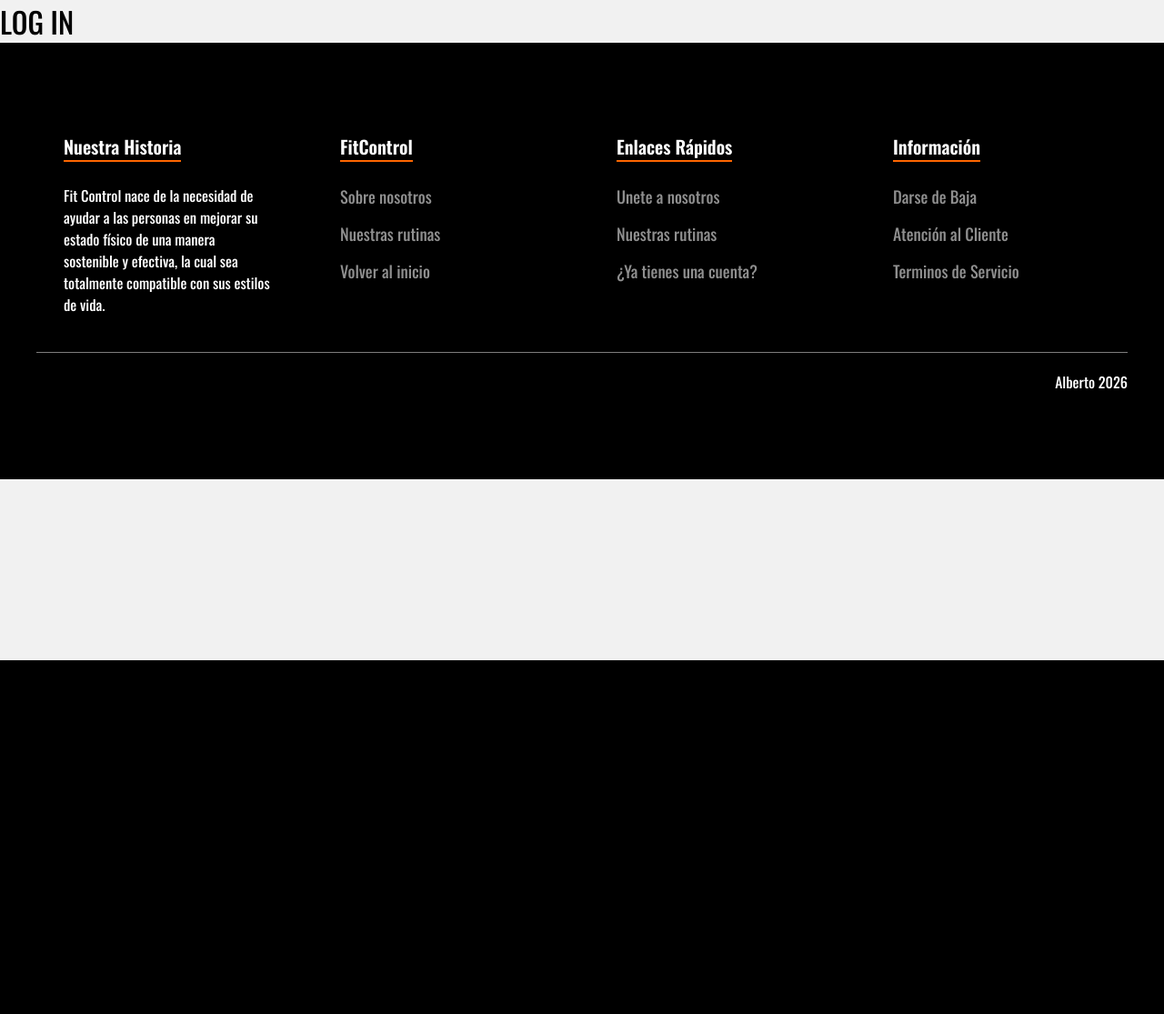
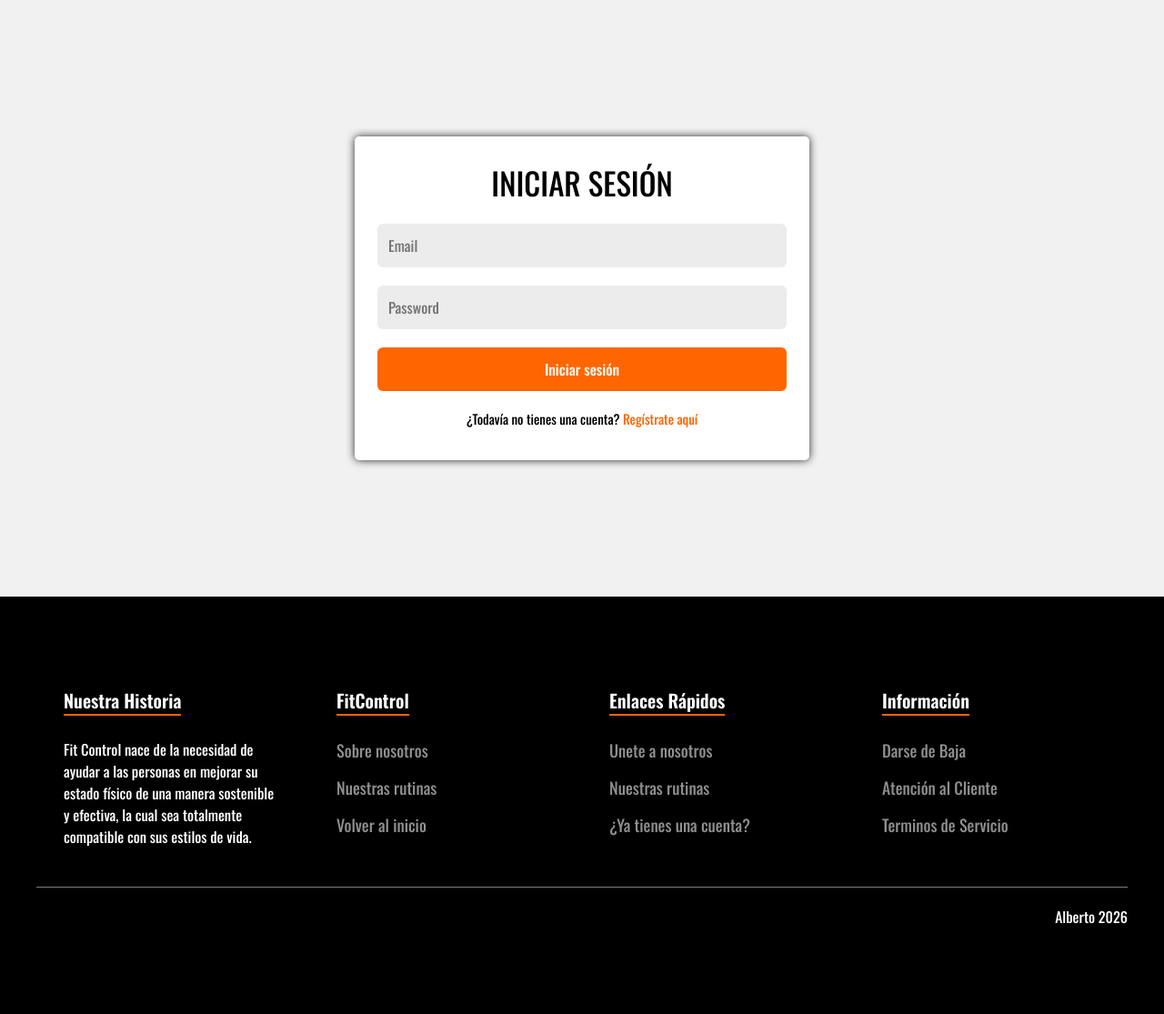
Before and after one commit to albertogonzalez2001/Mi_web_fitness, a PHP site: page /login.php in a window 1280 px wide. Shown: the part 74-1189 px from the top of the page at 91% size. Before the commit the page ends 800 px from the top, so only its background shows below. Run offline with PHP 8.4, Linux system fonts and the light colour scheme.

Commit message:
Se sigue trabajando en archivos principales como conexion.php, index, login, registro, entre otros, se eliminan archivos que estaban dentro del apartado de funciones porque se vuelve a reestructurar el CRUD y se añaden nuevos para las funciones que contendrán los formularios de registro y el login con todas las funciones del CRUD correspondientes.

```diff
--- a/contacto.php
+++ b/contacto.php
@@ -1,6 +1,5 @@
 <?php
-$title = "Página Principal - FitControl";
-require __DIR__ . '/Includes/conexion.php';
+$title = "Contacto | FitControl";
 include __DIR__ . '/Includes/header.php';
 ?>
 
--- a/css/estilos.css
+++ b/css/estilos.css
@@ -52,9 +52,7 @@ a {
     color: rgb(255, 255, 255);
 }
 
-
-
-@media(max-width:800px){
+@media(max-width:1000px){
     header{
         flex-direction: column;
     }
@@ -65,7 +63,10 @@ a {
     }
 }
 
+
 /*ESTILOS DEL CONTENIDO DE LAS PÁGINAS*/
+
+/*Estilos del index.php*/
 
 .section{
     min-height: 100vh;
@@ -121,6 +122,7 @@ a {
 
 /*Contenido de los articulos del index.php*/
 
+
 .article-section{
     /*border: 2px solid red;*/
     margin: 80px 150px;
@@ -138,6 +140,7 @@ a {
 .body-section{
     display: flex;
     justify-content: space-between;
+    gap: 32px;
 
 }
 
@@ -171,6 +174,106 @@ a {
     font-size: 18px;
 }
 
+@media(max-width: 1000px){
+
+    .section-header{
+        text-align: center;
+    }
+
+    .body-section{
+        flex-direction: column;
+        align-items: center;
+        gap: 20px;
+    }
+
+    .article{
+        width: 450px;
+
+    }
+
+}
+
+/*Estilos del registro.php*/
+
+.registro-main{
+    border: 2px solid red;
+    display: flex
+}
+
+
+/*Estilos del login.php*/
+
+.login-registro{
+    /*border: 2px solid red;*/
+    background-color: rgb(241, 241, 241);
+    display:flex;
+    justify-content: center;
+}
+
+.formulario-login-registro{
+    /*border: 2px solid rgb(240, 240, 240);*/
+    margin: 150px 0;
+    width: 100%;
+    max-width: 500px;
+    padding: 25px;
+    background-color: white;
+    border-radius: 5px;
+    box-shadow: 0 0 10px rgb(39, 39, 39)
+
+}
+
+.formulario-login-registro h2{
+    font-size: 34px;
+    text-align: center;
+    margin-bottom: 20px;
+}
+
+.formulario-login-registro input, select{
+    width: 100%;
+    padding: 12px;
+    background-color: rgb(236, 236, 236);
+    border-radius: 6px;
+    border: none;
+    outline: none;
+    font-size: 16px;
+    color: black;
+    margin-bottom: 20px;
+}
+
+.formulario-login-registro button{
+    width: 100%;
+    padding: 12px;
+    background-color: rgb(255, 102, 0);
+    border-radius: 6px;
+    border: none;
+    cursor: pointer;
+    font-size: 16px;
+    color: rgb(255, 255, 255);
+    font-weight: 500;
+    margin-bottom: 20px;
+    transition: 0.5s ease;
+
+}
+
+.formulario-login-registro button:hover{
+    background-color: rgb(236, 236, 236);
+    color: black;
+}
+
+.formulario-login-registro p{
+    font-size: 14.5px;
+    text-align: center;
+    margin-bottom: 10px;
+}
+
+.formulario-login-registro p a{
+    color: rgb(255, 102, 0);
+}
+
+.formulario-login-registro p a:hover{
+    color: black;
+    transition: all 0.3s ease;
+}
 
 
 
@@ -198,8 +301,9 @@ a {
 }
 
 .footer-links{
+    /*border: 2px solid red;*/
     color: white;
-    width: 24%;
+    width: 25%;
     padding: 0 30px;
 }
 
@@ -241,7 +345,7 @@ a {
     font-size: 16px;
 }
 
-@media(max-width:800px){
+@media(max-width:1000px){
     .footer-row{
         text-align: center;
     }
--- a/includes/conexion.php
+++ b/includes/conexion.php
@@ -1,4 +1,7 @@
 <?php
+
+function connectionDB(){
+
     //Variables de conexión
     $servidor = "localhost";
     $usuario = "root";
@@ -18,9 +21,13 @@ try {
         $usuario,
         $password,
         $db_options);
+
+        return $pdo;
+
     } catch (PDOException $e) {
         echo "Error de conexión a la base de datos: ", $e->getMessage();
         exit;
     }
+}
 
 ?>
--- a/includes/header.php
+++ b/includes/header.php
@@ -19,6 +19,6 @@
             <a href="/Mi_web_fitness/index.php">Página de inicio</a>
             <a href="/Mi_web_fitness/rutinas.php">Rutinas</a>
             <a href="/Mi_web_fitness/contacto.php">Contacto</a>
-            <a href="/Mi_web_fitness/registro.php">Registro</a>
+            <a href="/Mi_web_fitness/login.php">Registro</a>
         </nav>
     </header>
--- a/index.php
+++ b/index.php
@@ -1,5 +1,5 @@
 <?php
-$title = "Página Principal - FitControl";
+$title = "Página Principal | FitControl";
 require __DIR__ . '/Includes/conexion.php';
 include __DIR__ . '/Includes/header.php';
 ?>
--- a/login.php
+++ b/login.php
@@ -1,9 +1,20 @@
 <?php
-$title = "Acceso - FitControl";
+$title = "Acceso | FitControl";
+require __DIR__ . '/Includes/conexion.php';
 include __DIR__ . '/Includes/header.php';
 ?>
 
-<h1>LOG IN</h1>
+<div class="login-registro">
+    <div class="formulario-login-registro">
+        <h2 class="titulo-login">INICIAR SESIÓN</h2>
+        <form action="">
+            <input type="email" name="email" placeholder="Email" required>
+            <input type="password" name="password" placeholder="Password" required>
+            <button type="submit" name="login">Iniciar sesión</button>
+            <p>¿Todavía no tienes una cuenta? <a href="/Mi_web_fitness/registro.php">Regístrate aquí</a></p>
+        </form>
+    </div>
+</div>
 
 <?php
 include __DIR__ . '/Includes/footer.php';
--- a/rutinas.php
+++ b/rutinas.php
@@ -1,5 +1,5 @@
 <?php
-$title = "Rutinas - FitControl";
+$title = "Rutinas | FitControl";
 include __DIR__ . '/Includes/header.php';
 ?>
 
```
Also changed, not shown: functions/usuarios/clase_registro.php (added, +45 -0 lines), functions/usuarios/funciones_usuarios.php (added, +20 -0 lines), registro.php (+24 -2 lines), functions/rutinas/crear.php (deleted), functions/rutinas/editar.php (deleted), functions/rutinas/eliminar.php (deleted), functions/rutinas/obtener.php (deleted), functions/usuarios/crear.php (deleted), functions/usuarios/editar.php (deleted), functions/usuarios/eliminar.php (deleted), functions/usuarios/obtener.php (deleted). Lines whose indentation alone changed are shown as unchanged.
